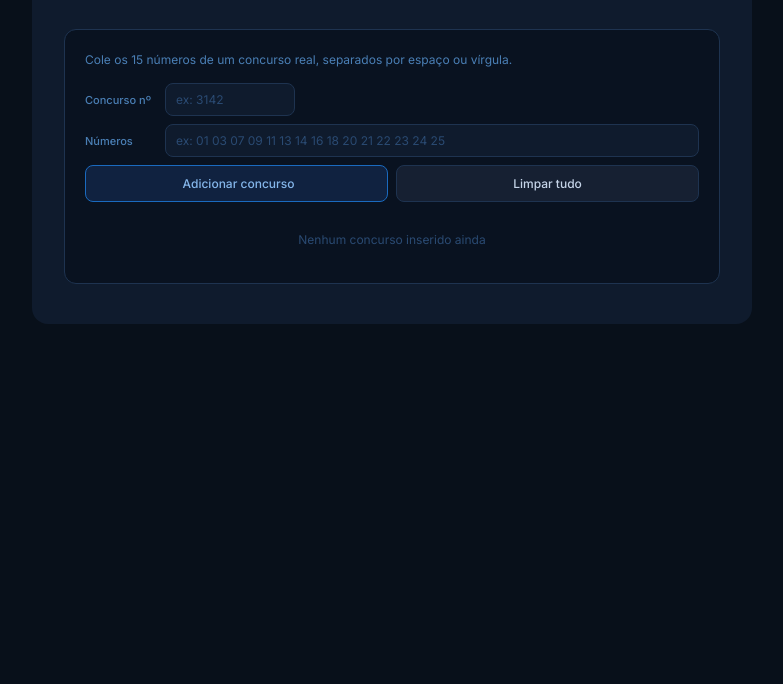
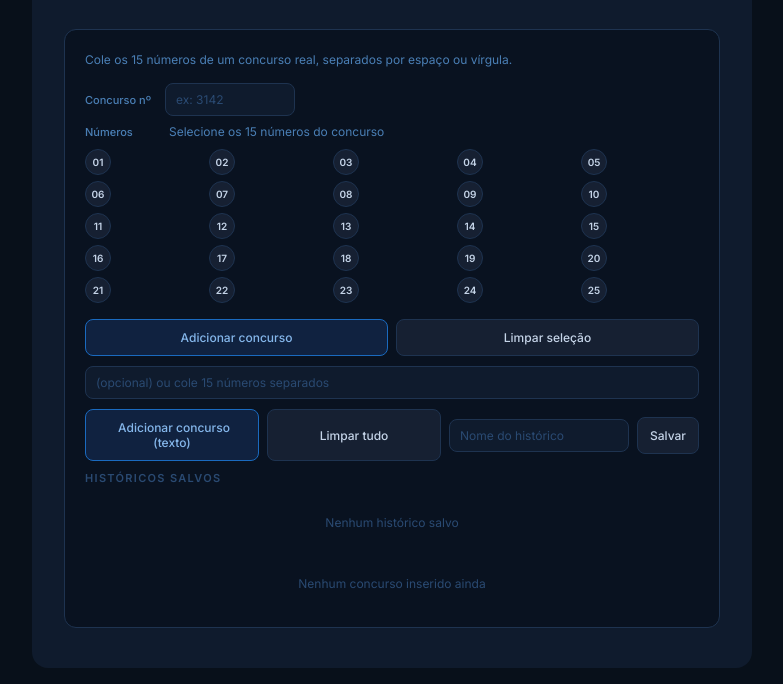
Before and after one commit to Lvka3102/Second-Project, a plain HTML site: page index.html in a window 1280 px wide. Shown: the part 216-900 px from the top of the page, without its empty margins (248-1031 px from the left). Before the commit the page ends 800 px from the top, so only its background shows below. Drawn offline with Linux system fonts and the light colour scheme.

Commit message:
Update index.html

```diff
--- a/index.html
+++ b/index.html
@@ -93,13 +93,33 @@ body{padding:1rem;}
       <span class="mirror-label">Concurso nº</span>
       <input class="mirror-input" id="inp-concurso" type="text" placeholder="ex: 3142" style="max-width:130px">
     </div>
-    <div class="mirror-row">
-      <span class="mirror-label">Números</span>
-      <input class="mirror-input" id="inp-nums" type="text" placeholder="ex: 01 03 07 09 11 13 14 16 18 20 21 22 23 24 25">
+    <div class="mirror-row" style="flex-direction:column;align-items:stretch;gap:10px">
+      <div style="display:flex;align-items:center;gap:12px;width:100%">
+        <span class="mirror-label">Números</span>
+        <div style="font-size:12px;color:#4a7fb5">Selecione os 15 números do concurso</div>
+      </div>
+      <div id="num-picker" style="display:grid;grid-template-columns:repeat(5,1fr);gap:6px">
+        <!-- números 01-25 serão renderizados aqui -->
+      </div>
+      <div class="mirror-actions">
+        <button class="btn-sm btn-add" onclick="addMirrorFromPicker()">Adicionar concurso</button>
+        <button class="btn-sm" onclick="clearSelection()">Limpar seleção</button>
+      </div>
+      <input class="mirror-input" id="inp-nums" type="text" placeholder="(opcional) ou cole 15 números separados">
     </div>
-    <div class="mirror-actions">
-      <button class="btn-sm btn-add" onclick="addMirror()"><i class="ti ti-plus" aria-hidden="true" style="font-size:14px;vertical-align:-2px;margin-right:4px"></i>Adicionar concurso</button>
-      <button class="btn-sm" onclick="clearMirror()">Limpar tudo</button>
+    <div style="display:flex;gap:8px;margin-top:10px;align-items:center">
+      <div style="flex:1;display:flex;gap:8px">
+        <button class="btn-sm btn-add" onclick="addMirror()"><i class="ti ti-plus" aria-hidden="true" style="font-size:14px;vertical-align:-2px;margin-right:4px"></i>Adicionar concurso (texto)</button>
+        <button class="btn-sm" onclick="clearMirror()">Limpar tudo</button>
+      </div>
+      <div style="min-width:220px;display:flex;gap:8px;align-items:center">
+        <input class="mirror-input" id="save-name" type="text" placeholder="Nome do histórico" style="flex:1;max-width:180px">
+        <button class="btn-sm" onclick="saveHistory()">Salvar</button>
+      </div>
+    </div>
+    <div style="margin-top:10px">
+      <div class="sec-label" style="margin:0 0 8px 0">Históricos salvos</div>
+      <div id="saved-list" class="mirror-list" style="max-height:140px;overflow:auto"></div>
     </div>
     <div class="mirror-list" id="mirror-list"><div class="no-h">Nenhum concurso inserido ainda</div></div>
   </div>
@@ -109,15 +129,56 @@ body{padding:1rem;}
 
 <script>
 let mirrorData=[];
+let selectedNums=new Set();
 
 function parseNums(str){
   return str.trim().split(/[\s,;]+/).map(x=>parseInt(x)).filter(x=>!isNaN(x)&&x>=1&&x<=25);
 }
 
+function renderPicker(){
+  const el=document.getElementById('num-picker');
+  el.innerHTML='';
+  for(let i=1;i<=25;i++){
+    const div=document.createElement('div');
+    div.className='xmb'+(selectedNums.has(i)?' hot-r':'');
+    div.textContent=String(i).padStart(2,'0');
+    div.style.cursor='pointer';
+    div.onclick=(()=>toggleNum(i,div));
+    el.appendChild(div);
+  }
+}
+
+function toggleNum(n,el){
+  if(selectedNums.has(n)){
+    selectedNums.delete(n);
+    el.classList.remove('hot-r');
+  } else {
+    if(selectedNums.size>=15){alert('Máximo de 15 números por concurso.');return;}
+    selectedNums.add(n);
+    el.classList.add('hot-r');
+  }
+}
+
+function clearSelection(){
+  selectedNums.clear();
+  renderPicker();
+}
+
+function addMirrorFromPicker(){
+  if(selectedNums.size!==15){alert(`Selecione exatamente 15 números. Você selecionou ${selectedNums.size}.`);return;}
+  const nums=[...selectedNums].sort((a,b)=>a-b);
+  const ci=document.getElementById('inp-concurso').value.trim();
+  mirrorData.push({concurso:ci||`Concurso ${mirrorData.length+1}`,nums});
+  document.getElementById('inp-concurso').value='';
+  clearSelection();
+  renderMirror();
+  renderAnalysis();
+}
+
 function addMirror(){
   const ci=document.getElementById('inp-concurso').value.trim();
   const ni=document.getElementById('inp-nums').value.trim();
-  if(!ni){alert('Insira os números do concurso.');return;}
+  if(!ni){alert('Insira os números do concurso (ou use o seletor).');return;}
   const nums=parseNums(ni);
   if(nums.length!==15){alert(`São necessários exatamente 15 números válidos (1–25). Você inseriu ${nums.length}.`);return;}
   const unique=[...new Set(nums)];
@@ -165,6 +226,7 @@ function renderMirror(){
   }).join('');
 }
 
+// --- análises (sem mudança lógica) ---
 function renderAnalysis(){
   const el=document.getElementById('analysis-area');
   if(mirrorData.length<2){
@@ -250,4 +312,54 @@ function renderAnalysis(){
     predicted.forEach((_,i)=>setTimeout(()=>{const e=document.getElementById('pb'+i);if(e)e.classList.add('show');},i*55));
   });
 }
+
+// --- salvar/carregar históricos ---
+const STORAGE_KEY='lotofacil_histories';
+
+function loadSavedMap(){
+  try{const s=localStorage.getItem(STORAGE_KEY);return s?JSON.parse(s):{};}catch(e){return {};}
+}
+
+function saveSavedMap(m){
+  localStorage.setItem(STORAGE_KEY,JSON.stringify(m));
+}
+
+function saveHistory(){
+  const name=document.getElementById('save-name').value.trim();
+  if(!name){alert('Informe um nome para o histórico.');return;}
+  if(!mirrorData.length){alert('Nada para salvar — adicione concursos primeiro.');return;}
+  const m=loadSavedMap();
+  if(m[name] && !confirm('Já existe um histórico com esse nome. Sobrescrever?'))return;
+  m[name]=mirrorData;
+  saveSavedMap(m);
+  renderSavedList();
+  document.getElementById('save-name').value='';
+}
+
+function renderSavedList(){
+  const el=document.getElementById('saved-list');
+  const m=loadSavedMap();
+  const keys=Object.keys(m);
+  if(!keys.length){el.innerHTML='<div class="no-h">Nenhum histórico salvo</div>';return;}
+  el.innerHTML=keys.map(k=>`<div class="mirror-item" style="display:flex;justify-content:space-between;align-items:center"><div style="font-size:13px;color:#c5d4e8">${k}</div><div style="display:flex;gap:8px"><button class="btn-sm" onclick="loadHistory('${encodeURIComponent(k)}')">Carregar</button><button class="btn-sm" onclick="deleteHistory('${encodeURIComponent(k)}')">Excluir</button></div></div>`).join('');
+}
+
+function loadHistory(encName){
+  const name=decodeURIComponent(encName);
+  const m=loadSavedMap();
+  if(!m[name]){alert('Histórico não encontrado.');return;}
+  mirrorData=JSON.parse(JSON.stringify(m[name]));
+  renderMirror();
+  renderAnalysis();
+}
+
+function deleteHistory(encName){
+  const name=decodeURIComponent(encName);
+  const m=loadSavedMap();
+  if(!m[name])return;delete m[name];saveSavedMap(m);renderSavedList();
+}
+
+// inicialização
+renderPicker();
+renderSavedList();
 </script>
```
